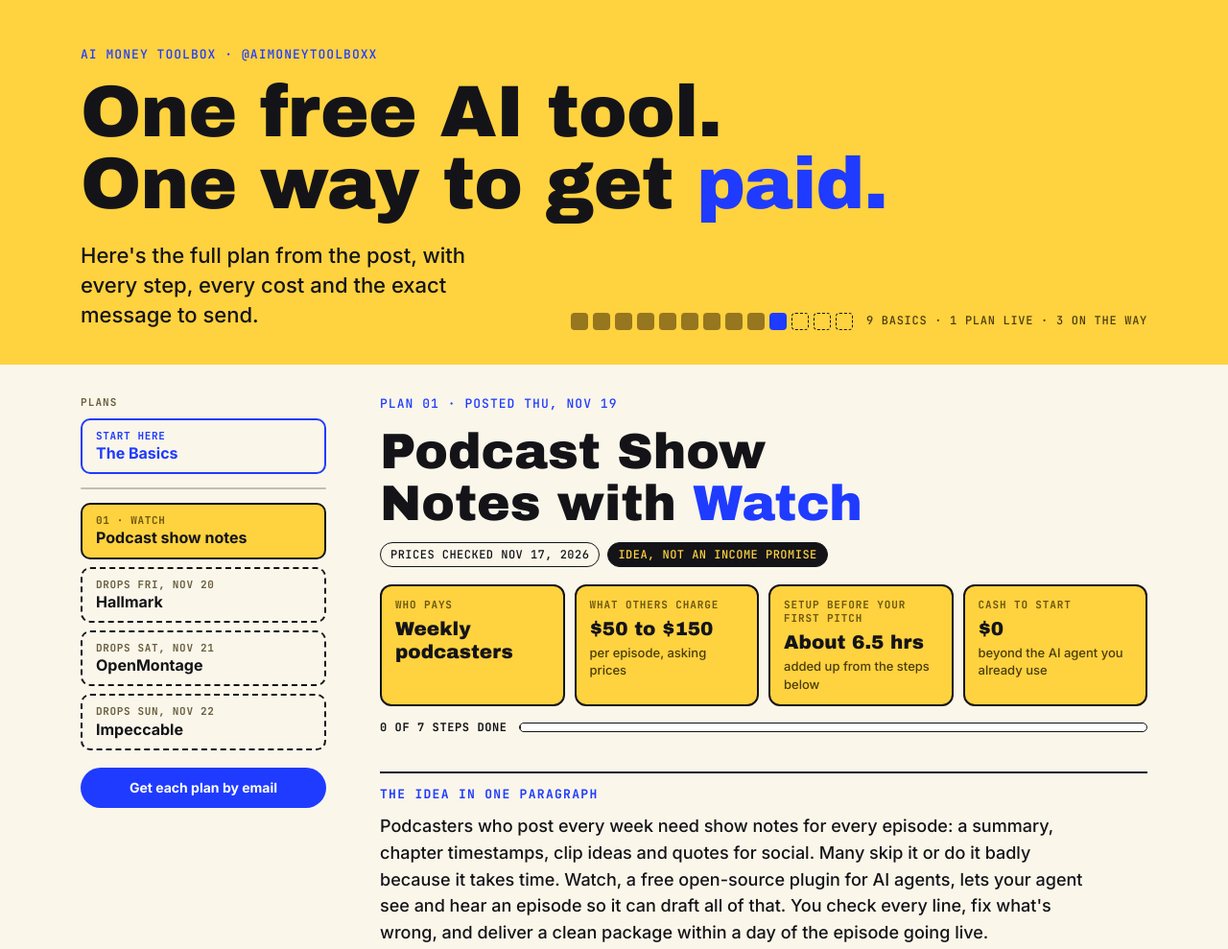
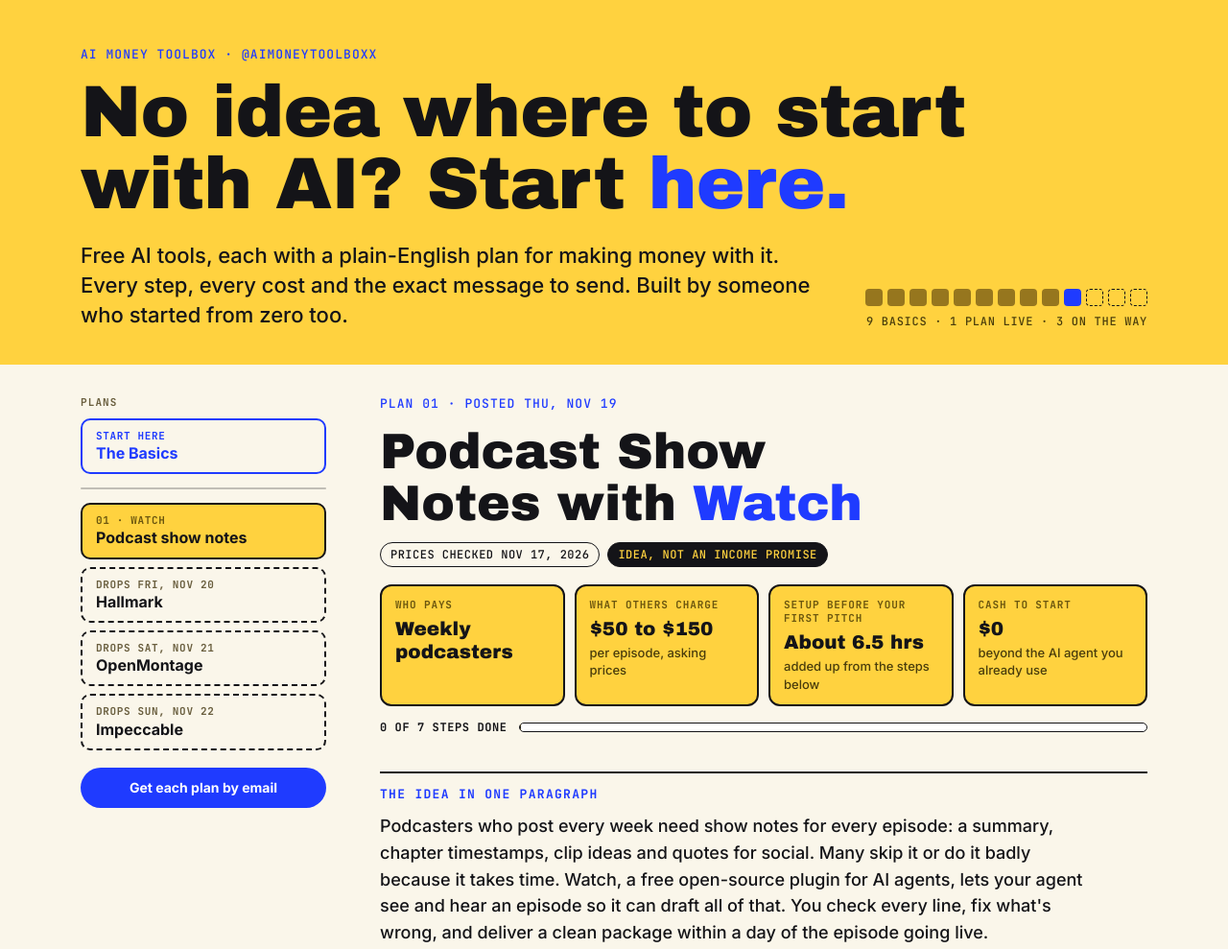
Before and after one commit to adamisabell-code/d10-legal, a website: page toolbox/index.html in a window 1280 px wide. Shown: the top 989 px of the page at 96% size. Drawn offline with Linux system fonts and the light colour scheme.

Commit message:
Toolbox: rewrite the header copy
The old headline read as if the page covered a single tool. The new one
speaks to people who don't know where to start with AI, and the intro says
what the page is: free tools, each with a plan for making money with it.

Co-Authored-By: Claude Fable 5.2 <noreply@anthropic.com>
Claude-Session: https://claude.ai/code/session_01FG2jL3wjRPpJzyW7atGeFK

```diff
--- a/toolbox/index.html
+++ b/toolbox/index.html
@@ -4,9 +4,9 @@
 <meta charset="utf-8">
 <meta name="viewport" content="width=device-width,initial-scale=1,viewport-fit=cover">
 <title>AI Money Toolbox</title>
-<meta name="description" content="One free AI tool, one way to get paid with it, and the full step-by-step plan with every cost. From @aimoneytoolboxx.">
+<meta name="description" content="Free AI tools for people starting from zero, each with a step-by-step plan for making money with it. Every step and every cost. From @aimoneytoolboxx.">
 <meta property="og:title" content="AI Money Toolbox">
-<meta property="og:description" content="One free AI tool, one way to get paid with it, and the full step-by-step plan with every cost.">
+<meta property="og:description" content="Free AI tools for people starting from zero, each with a step-by-step plan for making money with it.">
 <meta property="og:type" content="website">
 <meta property="og:url" content="https://adamisabell.com/toolbox">
 <meta name="theme-color" content="#ffd23f">
@@ -230,7 +230,7 @@ footer p{margin:0 0 8px;max-width:70ch}
   .mast .kicker,.mast h1{grid-column:1 / -1}
   .mast h1{font-size:76px;margin:14px 0 22px}
   .mast p.lede{font-size:22px;max-width:56ch}
-  .shelf{margin-top:0;justify-content:flex-end}
+  .shelf{margin-top:0;flex-direction:column;align-items:flex-end;gap:8px}
   body > nav.tabs{grid-column:2;position:sticky;top:0;border-bottom:0;padding-block:32px 24px;max-height:100vh;overflow-y:auto;scrollbar-width:thin}
   .sidehead{display:block;font:700 11px/1.3 var(--f-mono);letter-spacing:.1em;text-transform:uppercase;color:var(--muted);margin:0 0 10px}
   .tabrow{flex-direction:column;overflow:visible;padding-block:0;gap:8px}
@@ -249,8 +249,8 @@ footer p{margin:0 0 8px;max-width:70ch}
 
 <header class="mast"><div class="wrap">
   <p class="kicker">AI Money Toolbox · @aimoneytoolboxx</p>
-  <h1>One free AI tool. One way to get <em>paid.</em></h1>
-  <p class="lede">Here's the full plan from the post, with every step, every cost and the exact message to send.</p>
+  <h1>No idea where to start with AI? Start <em>here.</em></h1>
+  <p class="lede">Free AI tools, each with a plain-English plan for making money with it. Every step, every cost and the exact message to send. Built by someone who started from zero too.</p>
   <div class="shelf"><div class="grid" id="grid" aria-hidden="true"></div><p class="cap" id="shelfcap"></p></div>
 </div></header>
 
```
